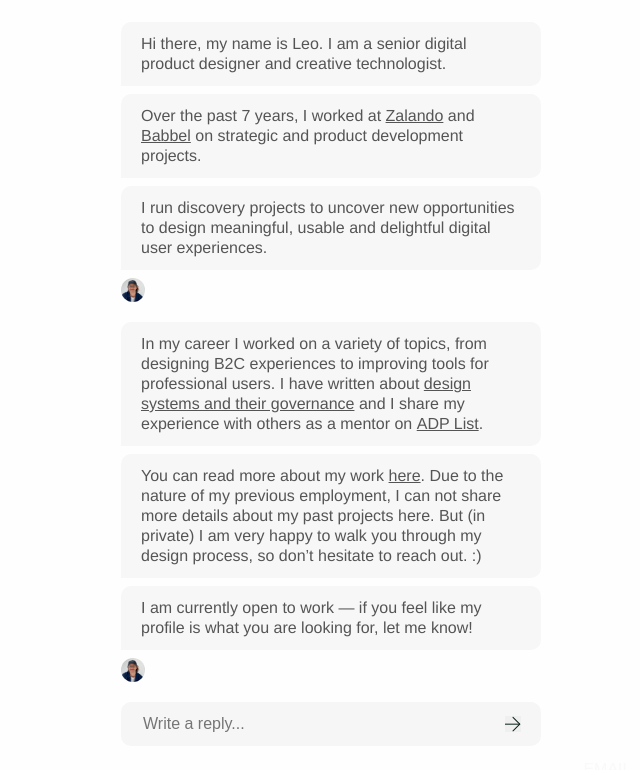
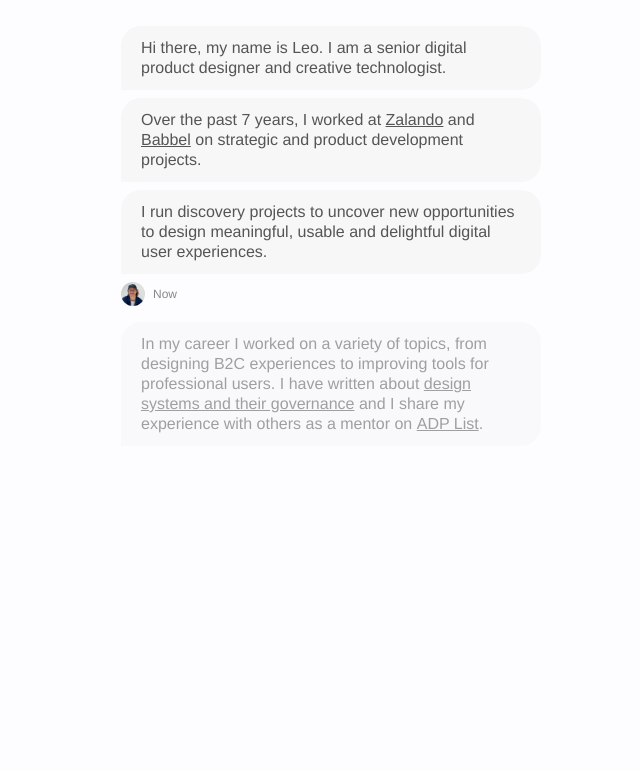
Before and after one commit to leolanzinger/leolanzinger.github.io, a React (Vite) app: page / in a window 1280 px wide. Shown: the top 770 px of the page, without its empty margins (309-949 px from the left). Built offline with nearby package versions, Linux system fonts and the light colour scheme; a web font is replaced by a local one.

Commit message:
ready for production

```diff
--- a/package.json
+++ b/package.json
@@ -17,6 +17,7 @@
     "localforage": "^1.10.0",
     "match-sorter": "^6.3.1",
     "react": "^18.2.0",
+    "react-device-detect": "^2.2.3",
     "react-dom": "^18.2.0",
     "react-router-dom": "^6.11.1",
     "sort-by": "^0.0.2"
--- a/src/components/popup.jsx
+++ b/src/components/popup.jsx
@@ -37,7 +37,7 @@ const Popup = ({ title, togglePopup }) => {
                 transition={{ ease: "easeOut", duration: 0.4}}
             >
                 <div className="projects">
-                    <h1>{title}, projects:</h1>
+                    <h1>{title}</h1>
                     <ul>
                     {
                         title == "Zalando Recommerce" &&
--- a/src/routes/root.jsx
+++ b/src/routes/root.jsx
@@ -1,13 +1,12 @@
 import React, { useRef, useState, useEffect } from 'react'
 import { AnimatePresence, motion } from "framer-motion"
+import {isDesktop, isMobile} from 'react-device-detect';
+
 import Portfolio from "../components/portfolio"
 import Popup from "../components/popup"
-
 import profilePic from "../assets/profile_pic.jpg"
 import backArrow from "../assets/back_arrow_black.svg"
 import crossIcon from "../assets/cross_icon.svg"
-
-import arrowUpRight from "../assets/arrow-up-right.svg"
 import recommerce from "../assets/recommerce_desktop.jpg"
 import thestudio from "../assets/thestudio_desktop.jpg"
 import babbel from "../assets/babbel_desktop.png"
@@ -18,16 +17,21 @@ export default function Root() {
     const [open, setPopupOpen] = useState(false)
     const [portfolioOpen, setPortfolioOpen] = useState(false)
     const [popupTitle, setPopupTitle] = useState("")
+    const [minutes, setMinutes] = useState(0);
+    const [minuteString, setMinuteString] = useState("Now");
+    const [showSecondChat, setshowSecondChat] = useState(false);
+    const [showFooter, setshowFooter] = useState(false);
+    const inputRef = useRef(null);
+    const formRef = useRef(null);
+    const chatAnswerRef = useRef(null);
+    const portfolioRef = useRef(null);
+    const [inputValue, setInputValue] = useState('');
 
     const handlePopupCallback = (state, title) => {
         setPopupOpen(state)
         setPopupTitle(title)
     }
 
-    const [showSecondChat, setshowSecondChat] = useState(false);
-    const [showFooter, setshowFooter] = useState(false);
-    const inputRef = useRef(null);
-    const [inputValue, setInputValue] = useState('');
     const handleInputChange = (event) => {
         setInputValue(event.target.value);
     };
@@ -37,24 +41,44 @@ export default function Root() {
         window.open("mailto:leonardo.lanzinger@gmail.com?subject=inquiry from leolanzinger.com&body=" + inputValue, '_blank');
     };
 
+    const handlePortfolioOpen = () => {
+        const portfolioInterval = setTimeout(() => {
+            if (portfolioRef) {
+                portfolioRef.current.scrollIntoView({ behavior: 'smooth'});
+            }
+        }, 400);
+        return () => {
+            clearInterval(portfolioInterval);
+        }
+    }
+
     useEffect(() => {
+        const minuteInterval = setInterval(() => {
+            setMinutes(prevMinutes => prevMinutes + 1);
+            setMinuteString((minutes + 1) + " minute ago");
+          }, 60000);
         const secondChatTimeoutId = setTimeout(() => {
             setshowSecondChat(true);
-        }, 3400);
+        }, 4400);
+        const mobileFocusTimeoutId = setTimeout(() => {
+            chatAnswerRef.current.scrollIntoView({ behavior: 'smooth', block: 'end'});
+        }, 4800);
         const footerTimeoutId = setTimeout(() => {
             setshowFooter(true);
-            if (inputRef.current) {
+            if (inputRef.current && isDesktop) {
                 inputRef.current.focus();
             }
-        }, 5400);
+        }, 8000);
         return () => {
             clearTimeout(secondChatTimeoutId);
             clearTimeout(footerTimeoutId);
+            clearInterval(minuteInterval);
+            clearInterval(mobileFocusTimeoutId);
         };
     }, []);
 
     return (
-        <main className="main__container non-scrollable">
+        <main className="main__container">
             <AnimatePresence>
             {
                 open &&
@@ -72,28 +96,31 @@ export default function Root() {
                             className="chat-bubble"
                             initial={{ opacity: '0%'}}
                             animate={{ opacity: '100%'}}
-                        transition={{ ease: "easeIn", duration: 0.4, delay: 0.2}}>
+                            transition={{ ease: "easeIn", duration: 0.4, delay: 0.8}}>
                             Hi there, my name is Leo. I am a senior digital product designer and creative technologist.
                         </motion.div>
                         <motion.div
                             className="chat-bubble"
                             initial={{ opacity: '0%'}}
                             animate={{ opacity: '100%'}}
-                        transition={{ ease: "easeIn", duration: 0.4, delay: 0.4}}>
+                            transition={{ ease: "easeIn", duration: 0.4, delay: 1.6}}>
                             Over the past 7 years, I worked at <a href="https://www.zalando.de">Zalando</a> and <a href="https://www.babbel.com">Babbel</a> on strategic and product development projects.
                         </motion.div>
                         <motion.div
                             className="chat-bubble"
                             initial={{ opacity: '0%'}}
                             animate={{ opacity: '100%'}}
-                        transition={{ ease: "easeIn", duration: 0.4, delay: 0.6}}>
+                            transition={{ ease: "easeIn", duration: 0.4, delay: 2.4}}>
                             I run discovery projects to uncover new opportunities to design meaningful, usable and delightful digital user experiences.
                         </motion.div>
                         <motion.div
+                            className="chat-avatar-container"
+                            layout
                             initial={{ opacity: '0%'}}
                             animate={{ opacity: '100%'}}
-                        transition={{ ease: "easeIn", duration: 0.4, delay: 0.8}}>
+                            transition={{ ease: "easeIn", duration: 0.4, delay: 2.8}}>
                             <img src={profilePic} alt="Picture of Leonardo Lanzinger" className="chat-author"></img>
+                            {minuteString}
                         </motion.div>
                     </motion.div>
                     {
@@ -105,42 +132,48 @@ export default function Root() {
                                 className="chat-bubble"
                                 initial={{ opacity: '0%'}}
                                 animate={{ opacity: '100%'}}
-                            transition={{ ease: "easeIn", duration: 0.4, delay: 0.2}}>
+                                transition={{ ease: "easeIn", duration: 0.4, delay: 0.8}}>
                                 In my career I worked on a variety of topics, from designing B2C experiences to improving tools for professional users. I have written about <a href="https://medium.com/zalando-design/zalandos-design-system-contribution-model-73ab36f8591e">design systems and their governance</a> and I share my experience with others as a mentor on <a href="https://adplist.org/mentors/leonardo-lanzinger">ADP List</a>.
                             </motion.div>
                             <motion.div
                                 className="chat-bubble"
                                 initial={{ opacity: '0%'}}
                                 animate={{ opacity: '100%'}}
-                            transition={{ ease: "easeIn", duration: 0.4, delay: 0.4}}>
-                            You can read more about my work <a onClick={ () => setPortfolioOpen(true)}>here</a>. Due to the nature of my previous employment, I can not share more details about my past projects here. But (in private) I am very happy to walk you through my design process, so don’t hesitate to reach out. :)
+                                transition={{ ease: "easeIn", duration: 0.4, delay: 1.6}}>
+                                You can read more about my work <a onClick={ () => {{setPortfolioOpen(true)}; handlePortfolioOpen()}}>here</a>. Due to the nature of my previous employment, I can not share more details about my past projects here. But (in private) I am very happy to walk you through my design process, so don’t hesitate to reach out. :)
                             </motion.div>
                             <motion.div
                                 className="chat-bubble"
                                 initial={{ opacity: '0%'}}
                                 animate={{ opacity: '100%'}}
-                            transition={{ ease: "easeIn", duration: 0.4, delay: 0.6}}>
+                                transition={{ ease: "easeIn", duration: 0.4, delay: 2.4}}>
                                 I am currently open to work — if you feel like my profile is what you are looking for, let me know!
                             </motion.div>
                             <motion.div
+                                className="chat-avatar-container"
                                 initial={{ opacity: '0%'}}
                                 animate={{ opacity: '100%'}}
-                            transition={{ ease: "easeIn", duration: 0.4, delay: 0.8}}>
+                                transition={{ ease: "easeIn", duration: 0.4, delay: 2.8}}>
                                 <img src={profilePic} alt="Picture of Leonardo Lanzinger" className="chat-author"></img>
+                                {minuteString}
                             </motion.div>
                         </motion.div>
                         }
                         {
                         showSecondChat &&
                         <motion.div
+                            ref={chatAnswerRef}
                             layout>
                             <motion.div
                                 className="chat-answer"
                                 initial={{ opacity: '0%'}}
                                 animate={{ opacity: '100%'}}
-                            transition={{ ease: "easeIn", duration: 0.4, delay: 1.2}}>
-                                <form autocomplete="off" onSubmit={handleSubmit}>
-                                    <input autocomplete="false" ref={inputRef} type="text" id="reply" placeholder="Write a reply..." value={inputValue} onChange={handleInputChange} />
+                                transition={{ ease: "easeIn", duration: 0.2, delay: 3.2}}>
+                                    <form
+                                        autoComplete="off"
+                                        ref={formRef}
+                                        onSubmit={handleSubmit}>
+                                        <input autoComplete="false" ref={inputRef} type="text" id="reply" placeholder="Write a reply..." value={inputValue} onChange={handleInputChange} />
                                         <button type="submit">
                                             <img src={backArrow} alt="Arrow icon"></img>
                                         </button>
@@ -154,9 +187,10 @@ export default function Root() {
                         <motion.div
                             layout
                             className="portfolio-wrapper"
+                            ref={portfolioRef}
                             initial={{ opacity: '0%'}}
                             animate={{ opacity: '100%'}}
-                        exit={{ opacity: '0%', height: "0px"}}
+                            exit={{ opacity: '0%'}}
                             transition={{ ease: "easeIn", duration: 0.2}}>
                             <img
                                 className="close-icon"
@@ -170,7 +204,7 @@ export default function Root() {
                                     title="Zalando Recommerce"
                                     timeline="2021 — 2023"
                                     content="ux design, user research, team enablement"
-                                role="principal product designer"
+                                    role="Principal product designer"
                                     theme="light"
                                     popup={true}
                                     image={recommerce}
@@ -180,7 +214,7 @@ export default function Root() {
                                     title="The Studio at Zalando"
                                     timeline="2017 — 2021"
                                     content="ux design, design strategy, design ops, prototyping"
-                                role="senior product designer / creative technologist"
+                                    role="Senior product designer / Creative technologist"
                                     theme="dark"
                                     popup={true}
                                     image={thestudio}
@@ -190,7 +224,7 @@ export default function Root() {
                                     title="Babbel"
                                     timeline="2017"
                                     content="ux design, user testing, master thesis"
-                                role="interaction design intern"
+                                    role="Interaction design intern"
                                     theme="light"
                                     popup={false}
                                     image={babbel}
@@ -200,7 +234,7 @@ export default function Root() {
                                     title="Never Offline"
                                     timeline="2022"
                                     content="content design, web design, visual branding"
-                                role="freelance designer"
+                                    role="Freelance designer"
                                     theme="light"
                                     popup={false}
                                     image={neverOffline}
@@ -212,6 +246,7 @@ export default function Root() {
                 </motion.div>
             {
                 showFooter &&
+                isDesktop &&
                 <footer>
                     <motion.div
                         initial={{ opacity: '0%'}}
--- a/src/styles/index.css
+++ b/src/styles/index.css
@@ -25,7 +25,7 @@
 
   color-scheme: light dark;
   color: #555;
-  background-color: #FEFEFE;
+  background-color: #FDFDFF;
 
   font-synthesis: none;
   text-rendering: optimizeLegibility;
@@ -37,7 +37,6 @@
 h1 {
   font-size: 1.2em;
   font-weight: 600;
-  text-transform: uppercase;
 }
 
 p {
@@ -77,7 +76,6 @@ p.margin-bottom {
 .section-title {
   font-size: 16px;
   font-weight: 550;
-  text-transform: uppercase;
   margin-bottom: 8px;
 }
 
@@ -85,7 +83,6 @@ p.margin-bottom {
   font-size: 24px;
   font-weight: 450;
   line-height: 95%;
-  text-transform: uppercase;
 }
 
 a {
@@ -135,10 +132,14 @@ ul {
 }
 
 /* LAYOUT */
+body {
+  scroll-behavior: smooth;
+}
+
 .main__container {
   display: block;
-  height: 100vh;
   overflow: scroll;
+  scroll-behavior: smooth;
 }
 
 .non-scrollable {
@@ -159,8 +160,8 @@ ul {
   position: absolute;
   box-sizing: border-box;
   width: 100vw;
-  height: 100vh;
-  top: 0;
+  min-height: 100vh;
+  bottom: 0;
   left: 0;
   display: flex;
   flex-direction: column;
@@ -170,11 +171,17 @@ ul {
 }
 @media screen and (max-width: 728px) {
   .chat-container {
+    position: absolute;
     justify-content: flex-start;
+    box-sizing: border-box;
     align-items: center;
     width: 100vw;
     height: auto;
-    margin: 24px 0;
+    margin: 24px 0 0 0;
+    top: 0;
+    bottom: auto;
+    overflow-y: auto; /* Enable vertical scrolling */
+    -webkit-overflow-scrolling: touch; /* Enable smooth scrolling on iOS */
   }
 }
 
@@ -187,7 +194,7 @@ ul {
 
 .chat-bubble {
   background-color: #F7F7F8;
-  border-radius: 10px 10px 10px 0;
+  border-radius: 20px 20px 20px 0;
   padding: 12px 20px;
   width: 420px;
   box-sizing: border-box;
@@ -199,6 +206,16 @@ ul {
     width: 320px;
     max-width: 100%;
   }
+}
+
+.chat-avatar-container {
+  display: flex;
+  flex-direction: row;
+  align-items: center;
+  justify-content: flex-start;
+  gap: 8px;
+  font-size: 12px;
+  color: #888;
 }
 
 .chat-author {
@@ -261,6 +278,7 @@ ul {
   padding: 0;
   margin: 0;
   height: 16px;
+  background: transparent;
 }
 
 .chat-answer input[type="text"] {
@@ -306,88 +324,19 @@ footer a {
   }
 }
 
-/* CONTENT ROW */
-/* .content {
-  display: flex;
-  flex-direction: column;
-  align-items: flex-start;
-  justify-content: space-between;
-  flex: 5;
-  padding: 40px;
-}
-
-@media screen and (max-width: 728px) {
-  .content {
-    justify-content: flex-start;
-    gap: 16px;
-    padding: 24px;
-    flex: 1;
-  }
-}
-
-.content .value-prop {
-  max-width: 720px;
-  margin-top: 24px;
-}
-
-@media screen and (max-width: 728px) {
-  .content .value-prop {
-    margin-top: 16px;
-  }
-}
-
-
-.bottom-content {
-  display: flex;
-  flex-direction: row;
-  align-items: flex-start;
-}
-
-@media screen and (max-width: 728px) {
-  .bottom-content {
-    flex-direction: column-reverse;
-  }
-}
-
-.content-paragraphs {
-  display: flex;
-  flex-direction: column;
-  align-items: flex-start;
-  justify-content: center;
-  gap: 8px;
-  max-width: 480px;
-  flex: 3;
-}
-
-.content-links {
-  display: flex;
-  flex-direction: column;
-  align-items: flex-start;
-  justify-content: flex-end;
-  gap: 8px;
-  flex: 1;
-}
-
-@media screen and (max-width: 728px) {
-  .content-links {
-    margin-top: 16px;
-  }
-}
-
-.content-links a {
-  font-size: 16px;
-}
-
-.content-links img {
-  margin-left: 2px;
-  height: 12px;
-} */
-
 /* PORTFOLIO ROW */
 .portfolio-wrapper {
   display: flex;
   flex-direction: column;
   align-items: end;
+}
+
+@media screen and (max-width: 728px) {
+  .portfolio-wrapper {
+    width: 80%;
+    box-sizing: border-box;
+    padding: 24px 24px;
+  }
 }
 
 .portfolio-container {
@@ -398,6 +347,16 @@ footer a {
   gap: 8px;
   margin: 24px 40px 120px;
   overflow: hidden;
+}
+
+@media screen and (max-width: 728px) {
+  .portfolio-container {
+    flex-direction: column;
+    box-sizing: border-box;
+    width: 100%;
+    margin: 0;
+    padding: 24px 0;
+  }
 }
 
 .portfolio-item {
@@ -411,11 +370,8 @@ footer a {
   overflow: hidden;
   aspect-ratio : 1 / 1;
   border-radius: 10px;
-  box-shadow: 0 0.6021873017743928px 0.6021873017743928px -1.25px #0000002e, 0 2.288533303243457px 2.288533303243457px -2.5px #00000029, 0 10px 10px -3.75px #00000010, 0 1px 2px #00000014, 0 0 2px #0000000f
-}
-
-.portfolio-item:hover {
-
+  box-shadow: 0 0.6021873017743928px 0.6021873017743928px -1.25px #0000002e, 0 2.288533303243457px 2.288533303243457px -2.5px #00000029, 0 10px 10px -3.75px #00000010, 0 1px 2px #00000014, 0 0 2px #0000000f;
+  cursor: pointer;
 }
 
 @media screen and (max-width: 728px) {
@@ -427,8 +383,8 @@ footer a {
 }
 
 .portfolio-panel {
-  background-color: #111;
-  padding: 24px;
+  background-color: rgba(0,0,0,88%);
+  padding: 32px 24px;
   height: auto;
   margin-bottom: -166.39px;
   display: flex;
@@ -441,7 +397,6 @@ footer a {
   color: #FEFEFE;
   font-size: 16px;
   margin-bottom: 4px;
-  text-transform: uppercase;
   display: inline-block;
 }
 
```
Also changed, not shown: src/components/portfolio.jsx (+7 -2 lines), 1 other file (tests, documents, lock files or other folders). Lines whose indentation alone changed are shown as unchanged.
